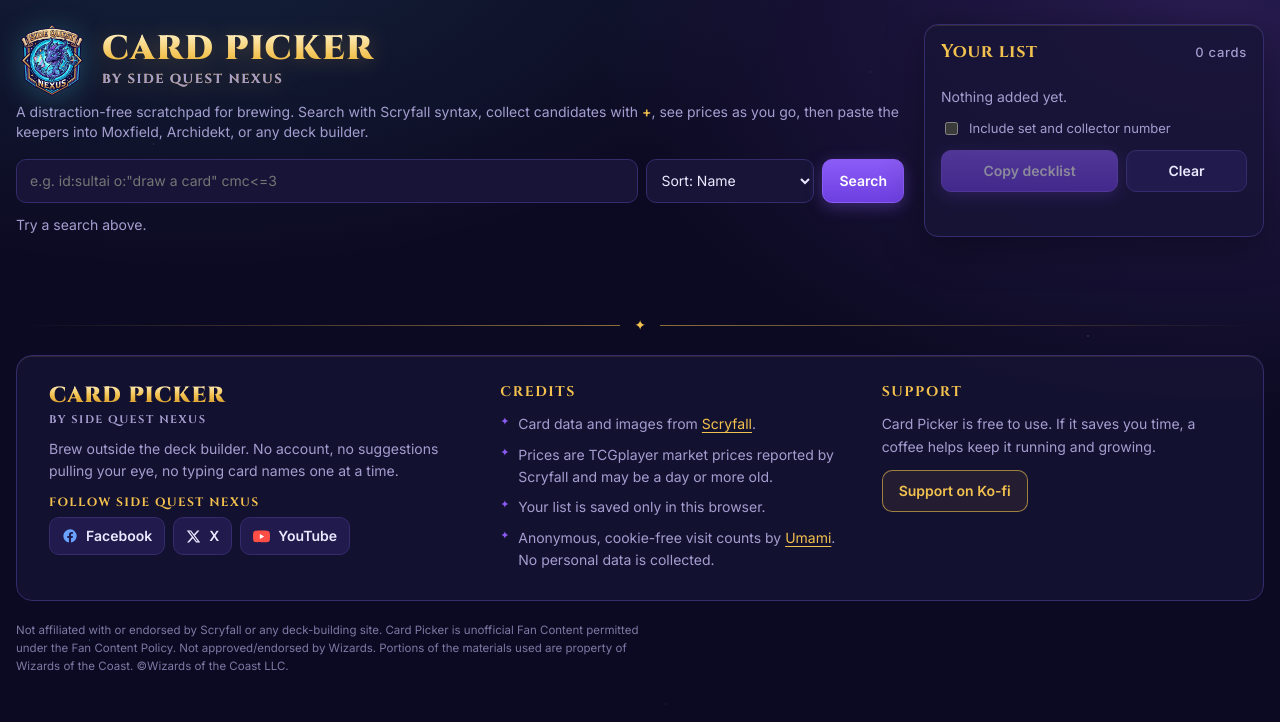
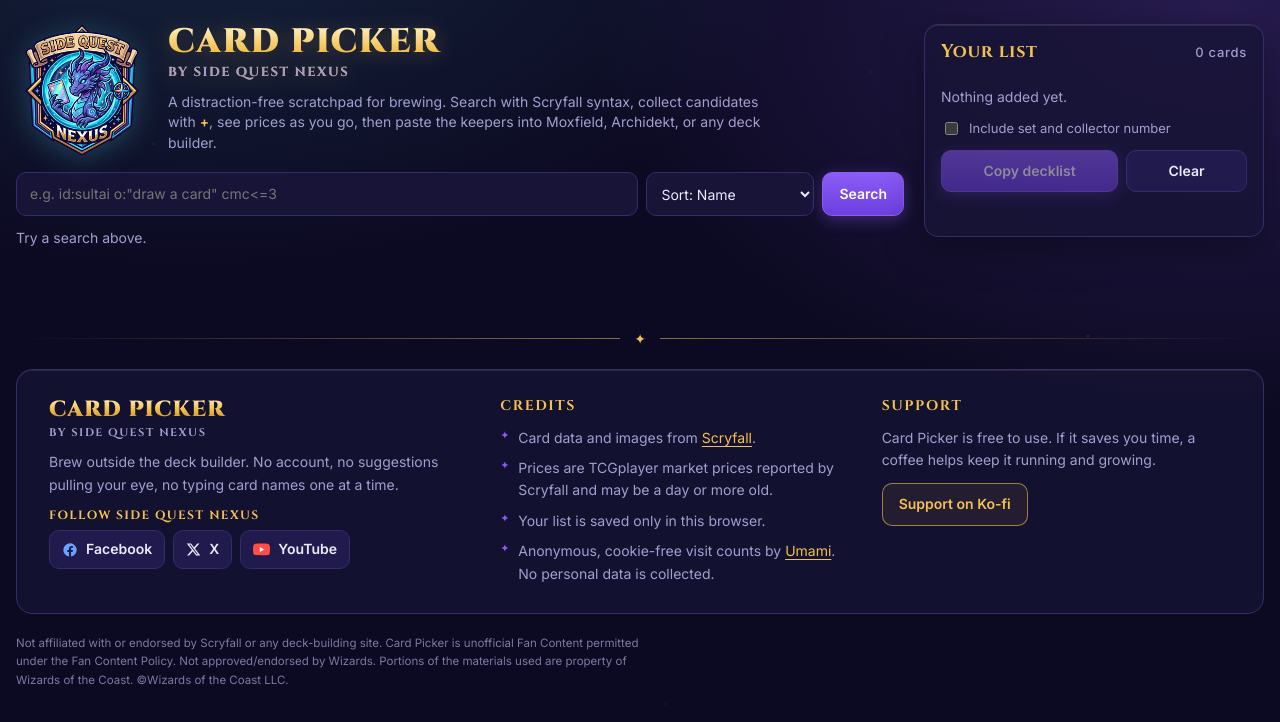
Before and after one commit to DenverEro/sqn-card-picker, a plain HTML site: page index.html in a window 1280 px wide. Drawn offline with Linux system fonts and the light colour scheme.

Commit message:
style(header): enlarge logo and left-align title, byline and intro
Co-Authored-By: Claude Opus 5.5 <noreply@anthropic.com>

```diff
--- a/index.html
+++ b/index.html
@@ -72,13 +72,25 @@ button { cursor: pointer; }
 }
 @media (max-width: 860px) { .app { grid-template-columns: minmax(0, 1fr); } }
 
-header p { margin: 0 0 16px; color: var(--muted); }
-header p strong { color: var(--gold); }
-.brand { display: flex; justify-content: space-between; align-items: center; gap: 12px; flex-wrap: wrap; margin-bottom: 6px; }
-.brand-id { display: flex; align-items: center; gap: 14px; min-width: 0; }
-.brand-logo { flex: none; display: block; line-height: 0; }
-.brand-logo img { width: 72px; height: 72px; filter: drop-shadow(0 4px 14px rgba(79,216,240,.25)); }
-@media (max-width: 480px) { .brand-logo img { width: 56px; height: 56px; } .brand h1 { font-size: 28px; } }
+/* Logo fills the left column; title, byline and intro share one left edge. */
+.brand {
+  display: grid; grid-template-columns: auto minmax(0, 1fr) auto;
+  grid-template-areas: "logo title kofi" "logo intro intro";
+  column-gap: 20px; row-gap: 10px; align-items: center; margin-bottom: 16px;
+}
+.brand-logo { grid-area: logo; align-self: center; display: block; line-height: 0; }
+.brand-logo img { width: 132px; height: 132px; filter: drop-shadow(0 4px 14px rgba(79,216,240,.25)); }
+.brand h1 { grid-area: title; }
+.brand .kofi-slot { grid-area: kofi; justify-self: end; }
+.brand p { grid-area: intro; align-self: start; margin: 0; color: var(--muted); max-width: 70ch; }
+.brand p strong { color: var(--gold); }
+/* Phones: logo sits beside the title only, intro and Ko-fi go full width. */
+@media (max-width: 600px) {
+  .brand { grid-template-columns: auto minmax(0, 1fr); grid-template-areas: "logo title" "intro intro" "kofi kofi"; column-gap: 14px; }
+  .brand-logo img { width: 84px; height: 84px; }
+  .brand .kofi-slot { justify-self: start; }
+  .brand h1 { font-size: 28px; }
+}
 .brand h1 {
   margin: 0; font: 900 34px/1.05 var(--font-display); letter-spacing: .04em; text-transform: uppercase;
   background: linear-gradient(180deg, #fff1c4 0%, var(--gold) 45%, var(--gold-deep) 100%);
@@ -233,17 +245,15 @@ textarea#out { position: absolute; left: -9999px; }
   <main>
     <header>
       <div class="brand">
-        <div class="brand-id">
-          <a href="https://sidequestnexustcg.com" class="brand-logo" aria-label="Side Quest Nexus"><img src="assets/logo-256.png" alt="Side Quest Nexus logo" width="72" height="72"></a>
-          <h1>Card Picker <span class="by">by Side Quest Nexus</span></h1>
-        </div>
+        <a href="https://sidequestnexustcg.com" class="brand-logo" aria-label="Side Quest Nexus"><img src="assets/logo-256.png" alt="Side Quest Nexus logo" width="132" height="132"></a>
+        <h1>Card Picker <span class="by">by Side Quest Nexus</span></h1>
         <div class="kofi-slot">
           <script src="https://storage.ko-fi.com/cdn/widget/Widget_2.js"></script>
           <script>try { kofiwidget2.init('Support me on Ko-fi', '#8b5cf6', 'R6R11R2VWJ'); kofiwidget2.draw(); } catch (e) {}</script>
           <noscript><a href="https://ko-fi.com/sqn" style="color:var(--gold)">Support me on Ko-fi</a></noscript>
         </div>
+        <p>A distraction-free scratchpad for brewing. Search with Scryfall syntax, collect candidates with <strong>+</strong>, see prices as you go, then paste the keepers into Moxfield, Archidekt, or any deck builder.</p>
       </div>
-      <p>A distraction-free scratchpad for brewing. Search with Scryfall syntax, collect candidates with <strong>+</strong>, see prices as you go, then paste the keepers into Moxfield, Archidekt, or any deck builder.</p>
     </header>
     <form class="searchbar" id="search-form">
       <input id="q" type="search" placeholder='e.g. id:sultai o:"draw a card" cmc<=3' autocomplete="off" aria-label="Scryfall search">
```
